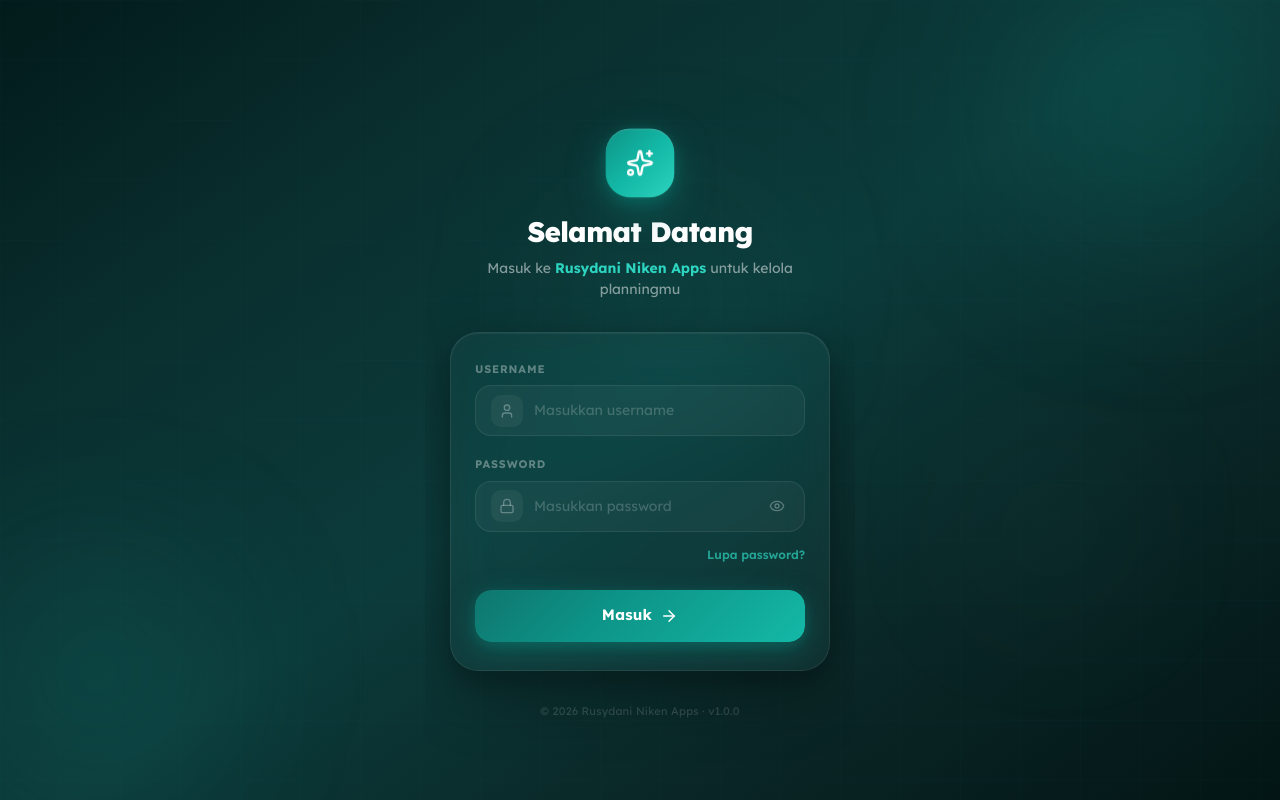
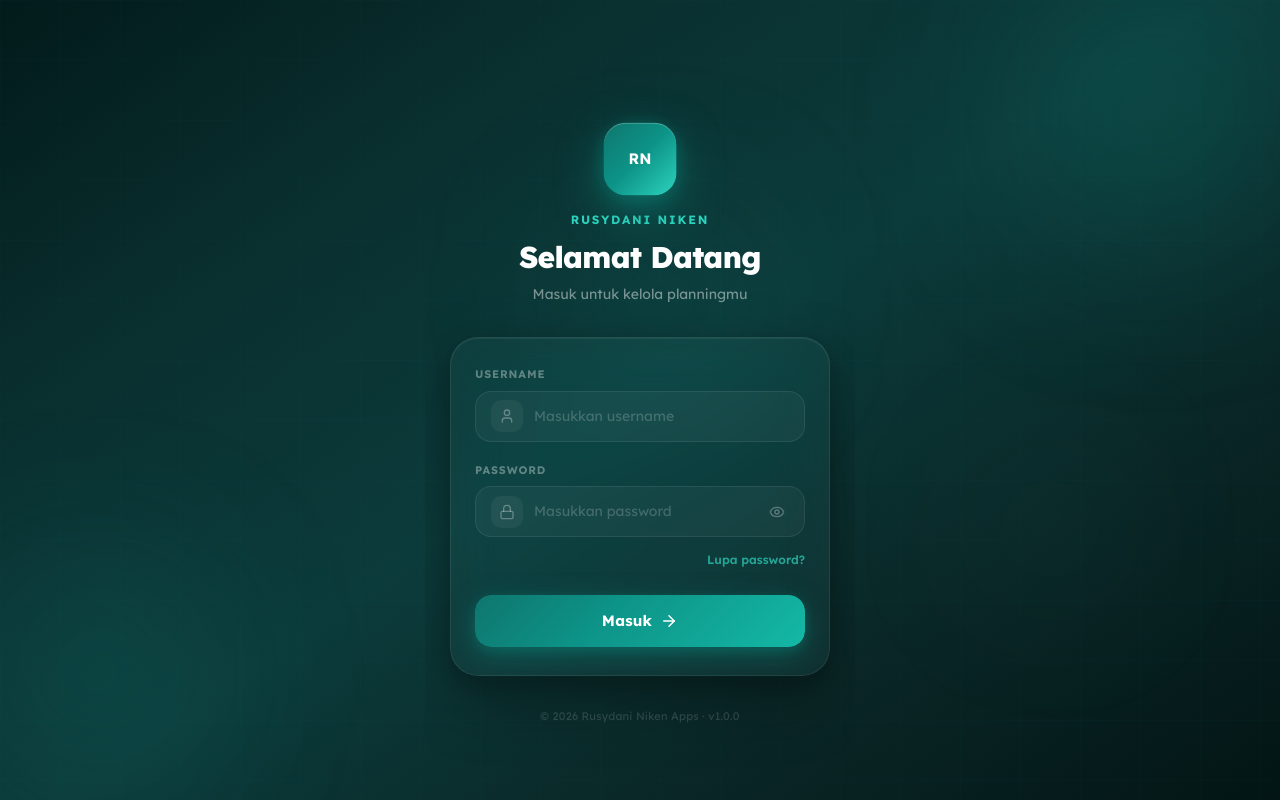
Before and after one commit to rusysh22/roc_personal_fin, a Next.js app in the folder frontend/: page /login in a window 1280 px wide. Built offline with nearby package versions, Linux system fonts and the light colour scheme; no server answers.

Commit message:
feat: add fullscreen loading overlay to login page and enhance loading animations

```diff
--- a/frontend/src/app/globals.css
+++ b/frontend/src/app/globals.css
@@ -749,6 +749,86 @@ body {
   gap: 0;
 }
 
+/* --- Fullscreen Loading Overlay --- */
+.login-loading-overlay {
+  position: fixed;
+  inset: 0;
+  z-index: 9999;
+  display: flex;
+  align-items: center;
+  justify-content: center;
+  background: rgba(2, 26, 26, 0.85);
+  backdrop-filter: blur(20px);
+  -webkit-backdrop-filter: blur(20px);
+  animation: loginLoadFadeIn 0.3s ease forwards;
+}
+
+@keyframes loginLoadFadeIn {
+  from { opacity: 0; }
+  to { opacity: 1; }
+}
+
+.login-loading-content {
+  display: flex;
+  flex-direction: column;
+  align-items: center;
+  gap: 20px;
+  animation: loginLoadPop 0.4s cubic-bezier(0.22, 1, 0.36, 1) 0.1s both;
+}
+
+@keyframes loginLoadPop {
+  from { opacity: 0; transform: scale(0.9) translateY(10px); }
+  to { opacity: 1; transform: scale(1) translateY(0); }
+}
+
+.login-loading-spinner {
+  position: relative;
+  width: 72px;
+  height: 72px;
+}
+
+.login-loading-ring {
+  position: absolute;
+  inset: 0;
+  border-radius: 50%;
+  border: 3px solid rgba(13, 148, 136, 0.15);
+  border-top-color: #2dd4bf;
+  animation: loginRingSpin 1s cubic-bezier(0.5, 0, 0.5, 1) infinite;
+}
+
+@keyframes loginRingSpin {
+  to { transform: rotate(360deg); }
+}
+
+.login-loading-icon {
+  position: absolute;
+  inset: 0;
+  display: flex;
+  align-items: center;
+  justify-content: center;
+  color: white;
+  animation: loginIconPulse 2s ease-in-out infinite;
+}
+
+@keyframes loginIconPulse {
+  0%, 100% { transform: scale(1); opacity: 0.9; }
+  50% { transform: scale(1.08); opacity: 1; }
+}
+
+.login-loading-text {
+  font-size: 18px;
+  font-weight: 700;
+  color: #ffffff;
+  letter-spacing: -0.01em;
+}
+
+.login-loading-subtext {
+  font-size: 13px;
+  color: rgba(255, 255, 255, 0.4);
+  font-weight: 400;
+  margin-top: -12px;
+}
+
 /* --- Hero Section --- */
 .login-hero {
   text-align: center;
@@ -759,32 +839,32 @@ body {
 .login-logo-wrapper {
   position: relative;
   display: inline-flex;
-  margin-bottom: 20px;
+  margin-bottom: 16px;
 }
 
 .login-logo {
   position: relative;
-  width: 68px;
-  height: 68px;
-  border-radius: 24px;
-  background: linear-gradient(135deg, #0d9488, #14b8a6, #2dd4bf);
+  width: 72px;
+  height: 72px;
+  border-radius: 22px;
+  background: linear-gradient(135deg, #0f766e 0%, #0d9488 50%, #2dd4bf 100%);
   display: flex;
   align-items: center;
   justify-content: center;
   color: white;
   box-shadow:
-    0 12px 40px rgba(13, 148, 136, 0.4),
-    0 4px 16px rgba(13, 148, 136, 0.3),
-    inset 0 1px 0 rgba(255, 255, 255, 0.2);
+    0 16px 48px rgba(13, 148, 136, 0.45),
+    0 6px 20px rgba(13, 148, 136, 0.3),
+    inset 0 1px 0 rgba(255, 255, 255, 0.25);
   animation: logoPulse 3s ease-in-out infinite;
   z-index: 1;
 }
 
 .login-logo-glow {
   position: absolute;
-  inset: -12px;
-  border-radius: 36px;
-  background: radial-gradient(circle, rgba(13, 148, 136, 0.25), transparent 70%);
+  inset: -16px;
+  border-radius: 40px;
+  background: radial-gradient(circle, rgba(13, 148, 136, 0.3), transparent 70%);
   animation: logoGlow 3s ease-in-out infinite;
 }
 
@@ -798,8 +878,17 @@ body {
   50% { opacity: 1; transform: scale(1.15); }
 }
 
+.login-app-name {
+  font-size: 12px;
+  font-weight: 700;
+  text-transform: uppercase;
+  letter-spacing: 0.15em;
+  color: #2dd4bf;
+  margin-bottom: 12px;
+}
+
 .login-title {
-  font-size: 28px;
+  font-size: 30px;
   font-weight: 800;
   color: #ffffff;
   letter-spacing: -0.03em;
@@ -809,7 +898,7 @@ body {
 
 .login-subtitle {
   font-size: 14px;
-  color: rgba(255, 255, 255, 0.5);
+  color: rgba(255, 255, 255, 0.45);
   font-weight: 400;
   line-height: 1.5;
 }
--- a/frontend/src/app/login/page.tsx
+++ b/frontend/src/app/login/page.tsx
@@ -4,7 +4,7 @@ import { useState } from 'react';
 import { useRouter } from 'next/navigation';
 import { authLogin } from '@/lib/api';
 import { useAuth } from '@/contexts/AuthContext';
-import { Eye, EyeOff, Loader2, ArrowRight, User, Lock, Sparkles } from 'lucide-react';
+import { Eye, EyeOff, ArrowRight, User, Lock } from 'lucide-react';
 import Link from 'next/link';
 
 export default function LoginPage() {
@@ -45,21 +45,42 @@ export default function LoginPage() {
         <div className="login-grid-overlay" />
       </div>
 
+      {/* Fullscreen Loading Overlay */}
+      {loading && (
+        <div className="login-loading-overlay">
+          <div className="login-loading-content">
+            <div className="login-loading-spinner">
+              <div className="login-loading-ring" />
+              <div className="login-loading-icon">
+                <svg width="32" height="32" viewBox="0 0 192 192" fill="none">
+                  <text x="96" y="120" textAnchor="middle" fontFamily="sans-serif" fontWeight="bold" fontSize="80" fill="white">RN</text>
+                </svg>
+              </div>
+            </div>
+            <p className="login-loading-text">Sedang masuk...</p>
+            <p className="login-loading-subtext">Memverifikasi akun kamu</p>
+          </div>
+        </div>
+      )}
+
       {/* Content */}
       <div className="login-content">
         {/* Logo & Welcome */}
         <div className="login-hero">
           <div className="login-logo-wrapper">
             <div className="login-logo">
-              <Sparkles size={28} strokeWidth={2} />
+              <svg width="36" height="36" viewBox="0 0 192 192" fill="none">
+                <text x="96" y="120" textAnchor="middle" fontFamily="sans-serif" fontWeight="bold" fontSize="80" fill="white">RN</text>
+              </svg>
             </div>
             <div className="login-logo-glow" />
           </div>
+          <p className="login-app-name">Rusydani Niken</p>
           <h1 className="login-title">
             Selamat Datang
           </h1>
           <p className="login-subtitle">
-            Masuk ke <span className="login-brand-text">Rusydani Niken Apps</span> untuk kelola planningmu
+            Masuk untuk kelola planningmu
           </p>
         </div>
 
@@ -144,17 +165,8 @@ export default function LoginPage() {
             >
               <span className="login-btn-bg" />
               <span className="login-btn-content">
-                {loading ? (
-                  <>
-                    <Loader2 size={18} className="animate-spin" />
-                    <span>Memproses...</span>
-                  </>
-                ) : (
-                  <>
-                    <span>Masuk</span>
-                    <ArrowRight size={18} />
-                  </>
-                )}
+                <span>Masuk</span>
+                <ArrowRight size={18} />
               </span>
             </button>
           </form>
@@ -163,7 +175,7 @@ export default function LoginPage() {
 
         {/* Footer */}
         <p className="login-footer">
-          © 2026 Rusydani Niken Apps · v1.0.0
+          &copy; 2026 Rusydani Niken Apps &middot; v1.0.0
         </p>
       </div>
     </div>
--- a/frontend/src/app/page.tsx
+++ b/frontend/src/app/page.tsx
@@ -84,7 +84,7 @@ export default function DashboardPage() {
   if (!data) {
     return (
       <div className="flex flex-col items-center justify-center h-64 gap-4 p-8">
-        <div className="w-16 h-16 rounded-full bg-red-50 flex items-center justify-center">
+        <div className="w-16 h-16 rounded-full bg-red-50 dark:bg-red-900/20 flex items-center justify-center">
           <TrendingDown className="text-red-400" size={28} />
         </div>
         <p className="text-sm text-center" style={{ color: 'var(--color-text-secondary)' }}>Gagal memuat data. Pastikan backend berjalan di localhost:8000.</p>
@@ -334,9 +334,9 @@ export default function DashboardPage() {
             ))
           ) : (
             <div className="flex flex-col items-center justify-center p-6 text-center">
-              <Wallet size={24} className="text-slate-300 mb-2" />
-              <p className="text-sm text-slate-500 font-semibold">Belum ada Master Akun / Bank</p>
-              <p className="text-xs text-slate-400 mt-1">Tambahkan di menu Profil &gt; Kelola Master Akun / Bank</p>
+              <Wallet size={24} className="mb-2" style={{ color: 'var(--color-text-muted)' }} />
+              <p className="text-sm font-semibold" style={{ color: 'var(--color-text-secondary)' }}>Belum ada Master Akun / Bank</p>
+              <p className="text-xs mt-1" style={{ color: 'var(--color-text-muted)' }}>Tambahkan di menu Profil &gt; Kelola Master Akun / Bank</p>
             </div>
           )}
         </div>
--- a/frontend/src/components/ui/SearchableSelect.tsx
+++ b/frontend/src/components/ui/SearchableSelect.tsx
@@ -1,6 +1,7 @@
 'use client';
 
 import { useState, useRef, useEffect, useMemo } from 'react';
+import { createPortal } from 'react-dom';
 import { Search, ChevronDown, Check, X } from 'lucide-react';
 
 export interface SelectOption {
@@ -96,8 +97,8 @@ export function SearchableSelect({
         <ChevronDown size={16} className="shrink-0" style={{ color: 'var(--color-text-muted)' }} />
       </button>
 
-      {/* Dropdown Overlay */}
-      {isOpen && (
+      {/* Dropdown Overlay — rendered via portal to escape stacking context */}
+      {isOpen && createPortal(
         <div
           className="fixed inset-0 z-[1100] flex items-end sm:items-center justify-center p-0 sm:p-4"
           style={{ background: 'rgba(0,0,0,0.5)', backdropFilter: 'blur(4px)' }}
@@ -200,7 +201,8 @@ export function SearchableSelect({
               )}
             </div>
           </div>
-        </div>
+        </div>,
+        document.body
       )}
     </>
   );
```
Also changed, not shown: frontend/src/app/budgets/page.tsx (+21 -20 lines).
